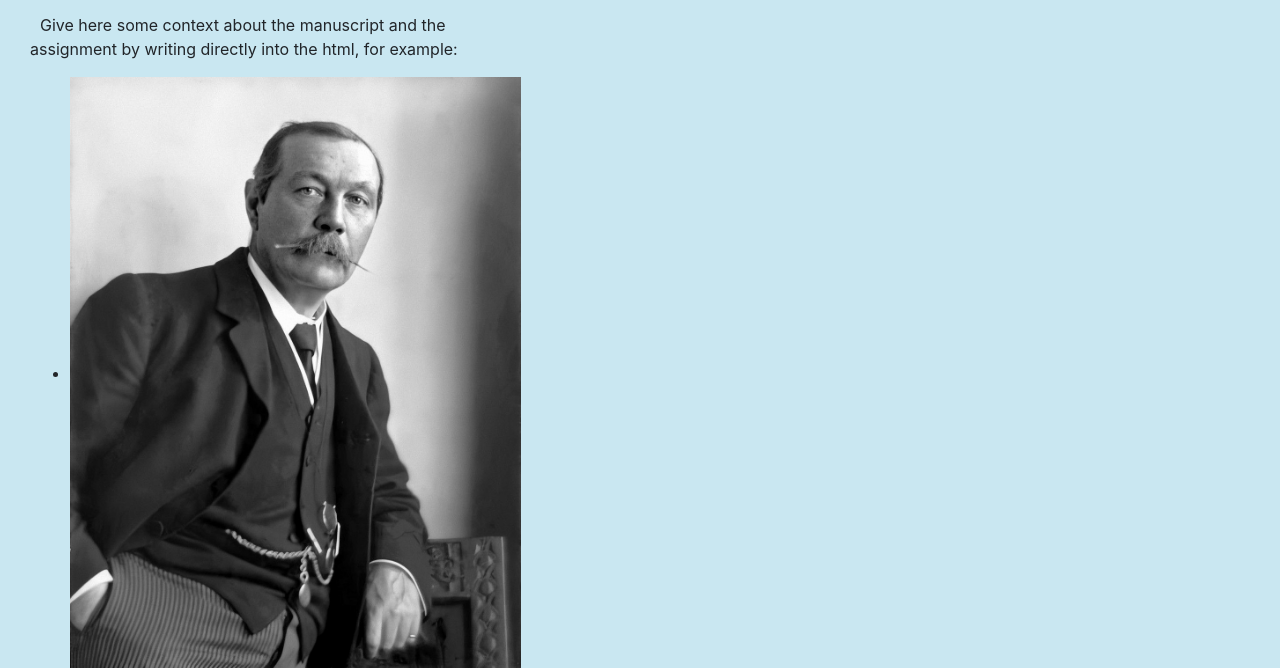
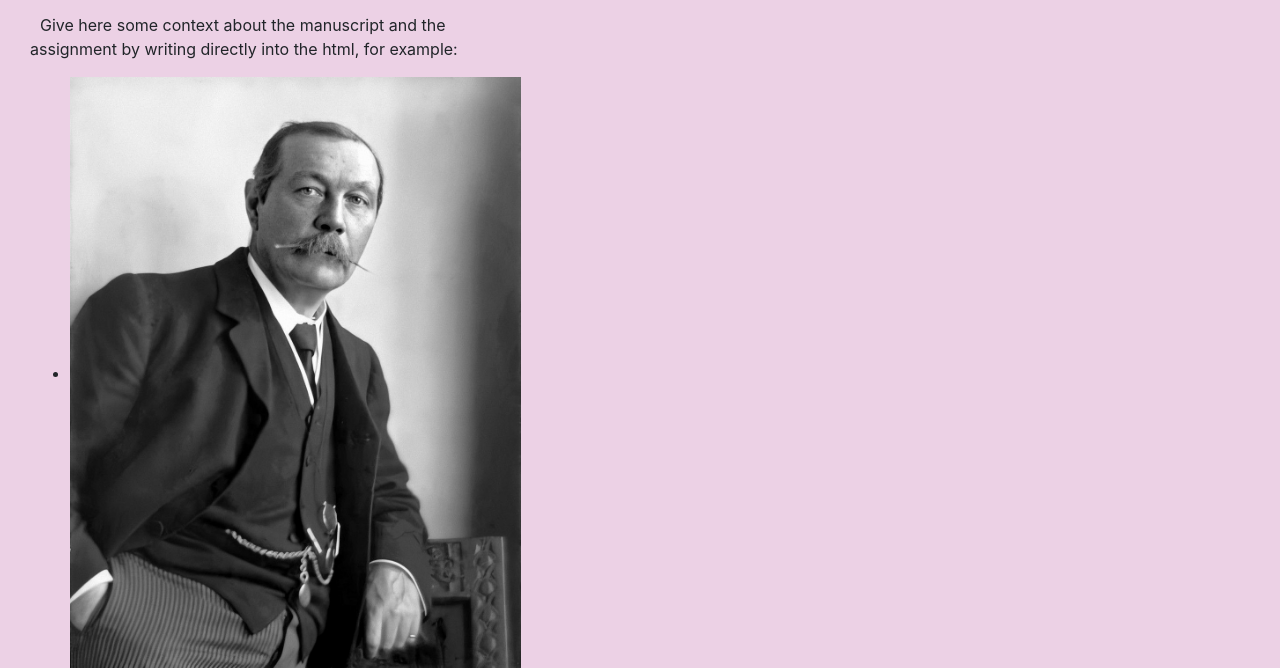
Before and after one commit to marcelinaobarska/marcel, a plain HTML site: page index.html in a window 1280 px wide. Shown: the part 187-855 px from the top of the page. Drawn offline with nearby package versions, Linux system fonts and the light colour scheme; a script that the page names is missing.

Commit message:
Update style.css

```diff
--- a/style.css
+++ b/style.css
@@ -1,5 +1,5 @@
 body {
- background-color: rgb(201, 231, 241);
+ background-color: rgb(236, 209, 229);
 }
 .starter-template {
   padding: 40px 15px;
```
